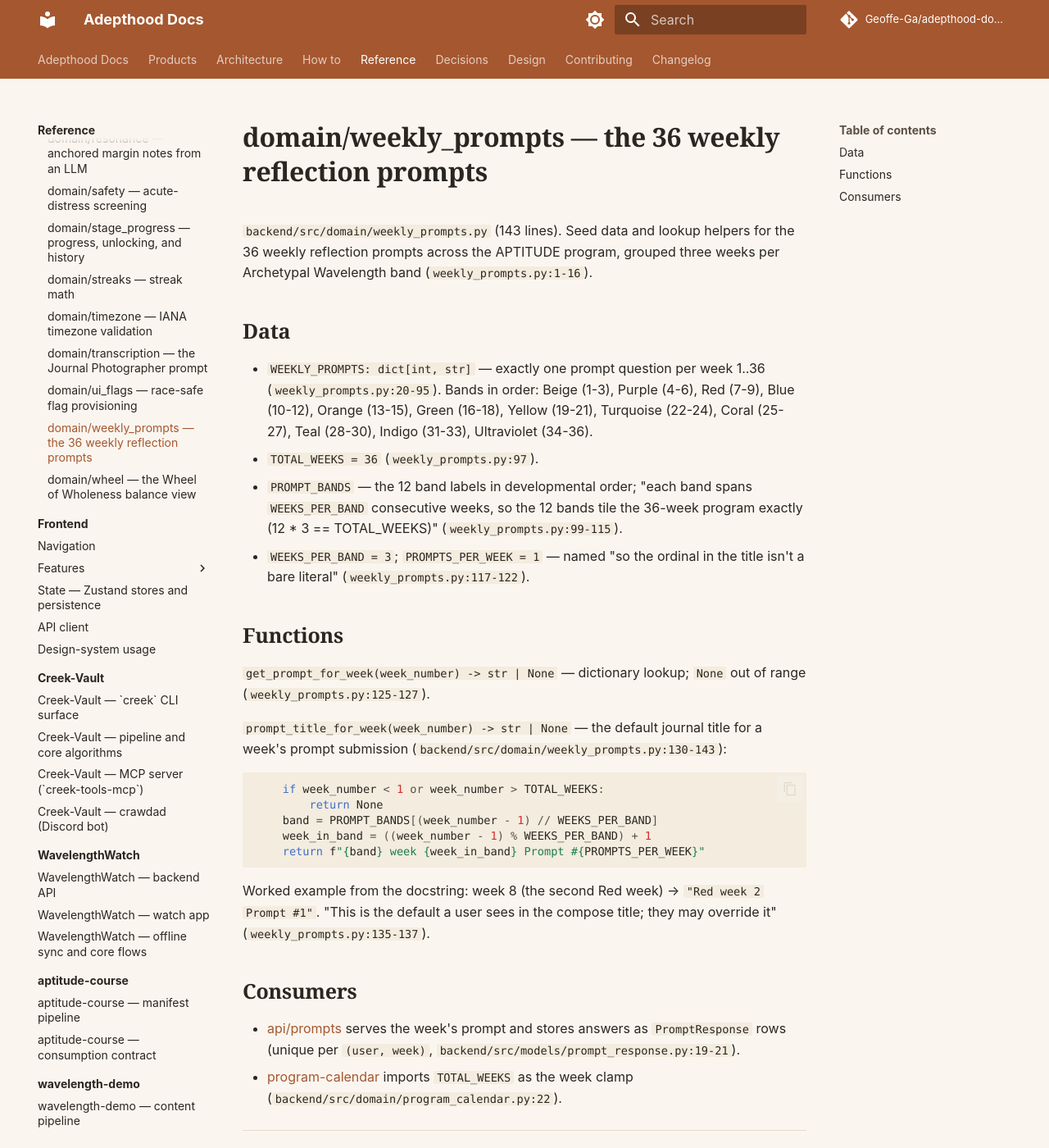
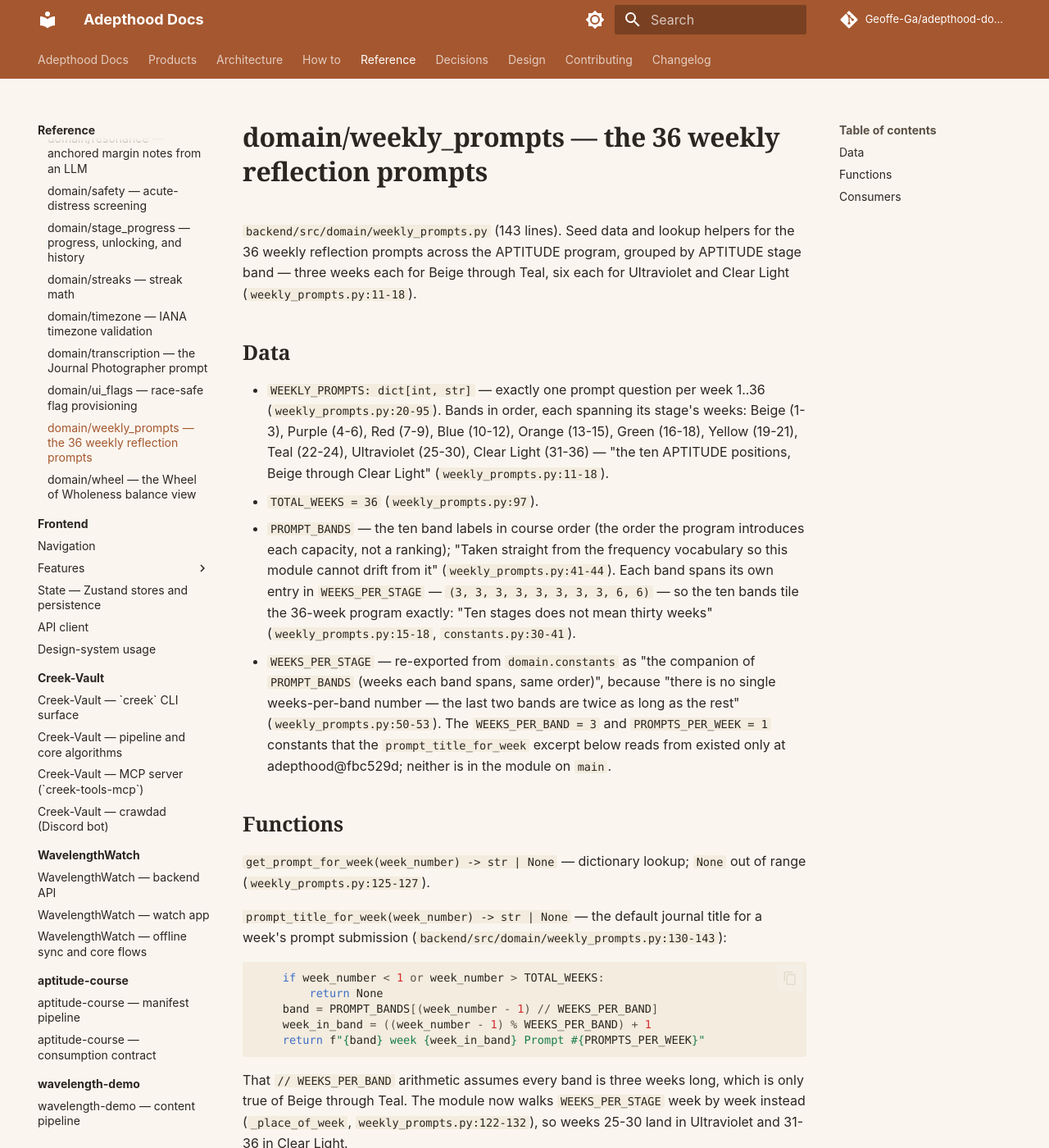
Before and after one commit to Geoffe-Ga/adepthood-docs, an MkDocs documentation site: the page built from docs/reference/backend/domain/weekly-prompts.md, in a window 1280 px wide and 1400 px high. Shown: the whole window at 82% size. Built offline with MkDocs 1.6.1 and Material for MkDocs 9.7.7, drawn with Linux system fonts in a browser that asks for light colours; comment, search, counter and statistics services are not loaded; some of the changed text lies outside the part shown.

Commit message:
docs(reference): correct the weekly-prompt bands to the ten APTITUDE stages
The page named twelve bands, including Turquoise, Coral and Indigo, and
dropped Clear Light; it also called the order "developmental", which
reads as a ladder. It now lists the ten stages with their week spans
(three weeks each through Teal, six each for Ultraviolet and Clear
Light) in course order, with citations re-verified against adepthood.

Closes #35

Co-Authored-By: Claude Fable 5.1 <noreply@anthropic.com>
Claude-Session: https://claude.ai/code/session_01QkTg7zQhs7mEHxVE6JueK2

````diff
--- a/docs/reference/backend/domain/weekly-prompts.md
+++ b/docs/reference/backend/domain/weekly-prompts.md
@@ -2,23 +2,32 @@
 
 `backend/src/domain/weekly_prompts.py` (143 lines). Seed data and lookup
 helpers for the 36 weekly reflection prompts across the APTITUDE program,
-grouped three weeks per Archetypal Wavelength band
-(`weekly_prompts.py:1-16`).
+grouped by APTITUDE stage band — three weeks each for Beige through Teal,
+six each for Ultraviolet and Clear Light (`weekly_prompts.py:11-18`).
 
 ## Data
 
 - `WEEKLY_PROMPTS: dict[int, str]` — exactly one prompt question per week
-  1..36 (`weekly_prompts.py:20-95`). Bands in order: Beige (1-3), Purple
-  (4-6), Red (7-9), Blue (10-12), Orange (13-15), Green (16-18), Yellow
-  (19-21), Turquoise (22-24), Coral (25-27), Teal (28-30), Indigo
-  (31-33), Ultraviolet (34-36).
+  1..36 (`weekly_prompts.py:20-95`). Bands in order, each spanning its
+  stage's weeks: Beige (1-3), Purple (4-6), Red (7-9), Blue (10-12),
+  Orange (13-15), Green (16-18), Yellow (19-21), Teal (22-24), Ultraviolet
+  (25-30), Clear Light (31-36) — "the ten APTITUDE positions, Beige
+  through Clear Light" (`weekly_prompts.py:11-18`).
 - `TOTAL_WEEKS = 36` (`weekly_prompts.py:97`).
-- `PROMPT_BANDS` — the 12 band labels in developmental order; "each band
-  spans `WEEKS_PER_BAND` consecutive weeks, so the 12 bands tile the
-  36-week program exactly (12 * 3 == TOTAL_WEEKS)"
-  (`weekly_prompts.py:99-115`).
-- `WEEKS_PER_BAND = 3`; `PROMPTS_PER_WEEK = 1` — named "so the ordinal in
-  the title isn't a bare literal" (`weekly_prompts.py:117-122`).
+- `PROMPT_BANDS` — the ten band labels in course order (the order the
+  program introduces each capacity, not a ranking); "Taken straight from
+  the frequency vocabulary so this module cannot drift from it"
+  (`weekly_prompts.py:41-44`). Each band spans its own entry in
+  `WEEKS_PER_STAGE` — `(3, 3, 3, 3, 3, 3, 3, 3, 6, 6)` — so the ten bands
+  tile the 36-week program exactly: "Ten stages does not mean thirty
+  weeks" (`weekly_prompts.py:15-18`, `constants.py:30-41`).
+- `WEEKS_PER_STAGE` — re-exported from `domain.constants` as "the
+  companion of `PROMPT_BANDS` (weeks each band spans, same order)", because
+  "there is no single weeks-per-band number — the last two bands are twice
+  as long as the rest" (`weekly_prompts.py:50-53`). The `WEEKS_PER_BAND = 3`
+  and `PROMPTS_PER_WEEK = 1` constants that the `prompt_title_for_week`
+  excerpt below reads from existed only at adepthood@fbc529d; neither is in
+  the module on `main`.
 
 ## Functions
 
@@ -37,6 +46,12 @@ title for a week's prompt submission
     return f"{band} week {week_in_band} Prompt #{PROMPTS_PER_WEEK}"
 ```
 
+That `// WEEKS_PER_BAND` arithmetic assumes every band is three weeks
+long, which is only true of Beige through Teal. The module now walks
+`WEEKS_PER_STAGE` week by week instead (`_place_of_week`,
+`weekly_prompts.py:122-132`), so weeks 25-30 land in Ultraviolet and
+31-36 in Clear Light.
+
 Worked example from the docstring: week 8 (the second Red week) →
 `"Red week 2 Prompt #1"`. "This is the default a user sees in the compose
 title; they may override it" (`weekly_prompts.py:135-137`).
@@ -51,4 +66,10 @@ title; they may override it" (`weekly_prompts.py:135-137`).
 
 ---
 
-*Grounded in adepthood@fbc529d, 2026-07-31.*
+*Grounded in adepthood@fbc529d, 2026-07-31. Band schedule, `PROMPT_BANDS`
+and `WEEKS_PER_STAGE` claims re-verified against adepthood@78fb127 (`main`),
+2026-10-03. The `prompt_title_for_week` excerpt and its worked example, with
+the `WEEKS_PER_BAND` / `PROMPTS_PER_WEEK` constants they read from, describe
+adepthood@fbc529d only; `main` builds the title in
+`WeekPrompt.default_title` (`weekly_prompts.py:92-99`) from the
+`WEEKS_PER_STAGE` walk.*
````
